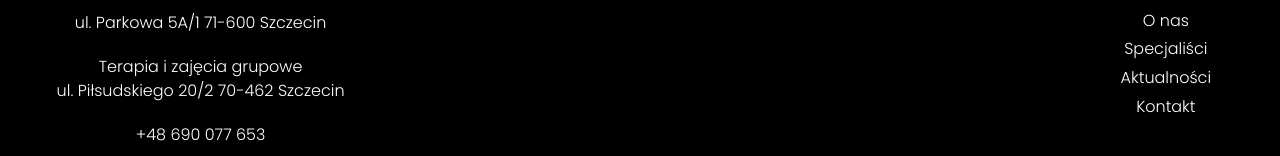
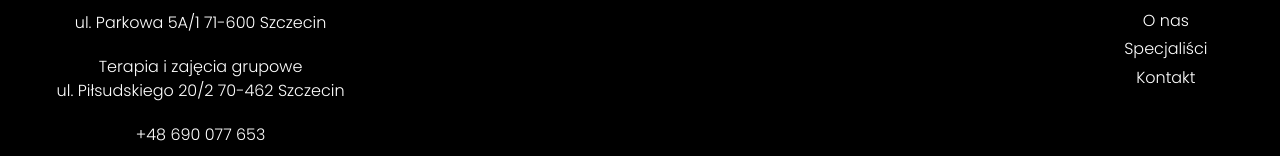
Before and after one commit to Adamauer1/klinika-dilige-app, a Next.js app: page / in a window 1280 px wide. Shown: the part 977-1133 px from the top of the page. Built offline with nearby package versions, Linux system fonts and the light colour scheme.

Commit message:
removing dead link

```diff
--- a/src/app/layout.tsx
+++ b/src/app/layout.tsx
@@ -1,5 +1,5 @@
 import type { Metadata } from "next";
-import { Inter, Poppins } from "next/font/google";
+import { Poppins } from "next/font/google";
 import "./globals.css";
 import "@mantine/core/styles.css";
 import {
@@ -19,7 +19,7 @@ import Header from "@/components/ui/header";
 import Footer from "@/components/ui/footer";
 import CookiesModule from "@/components/ui/CookiesModule";
 
-const inter = Inter({ subsets: ["latin"] });
+//const inter = Inter({ subsets: ["latin"] });
 const poppins = Poppins({ weight: "300", subsets: ["latin"] });
 
 export const metadata: Metadata = {
--- a/src/components/ui/footer.tsx
+++ b/src/components/ui/footer.tsx
@@ -64,11 +64,11 @@ const Footer = () => {
                   Specjaliści
                 </Link>
               </li>
-              <li className={styles.li}>
-                <Link className={styles.link} href={"aktualnosci"}>
-                  Aktualności
-                </Link>
-              </li>
+              {/*<li className={styles.li}>*/}
+              {/*  <Link className={styles.link} href={"aktualnosci"}>*/}
+              {/*    Aktualności*/}
+              {/*  </Link>*/}
+              {/*</li>*/}
               <li className={styles.li}>
                 <Link className={styles.link} href={"kontakt"}>
                   Kontakt
```
